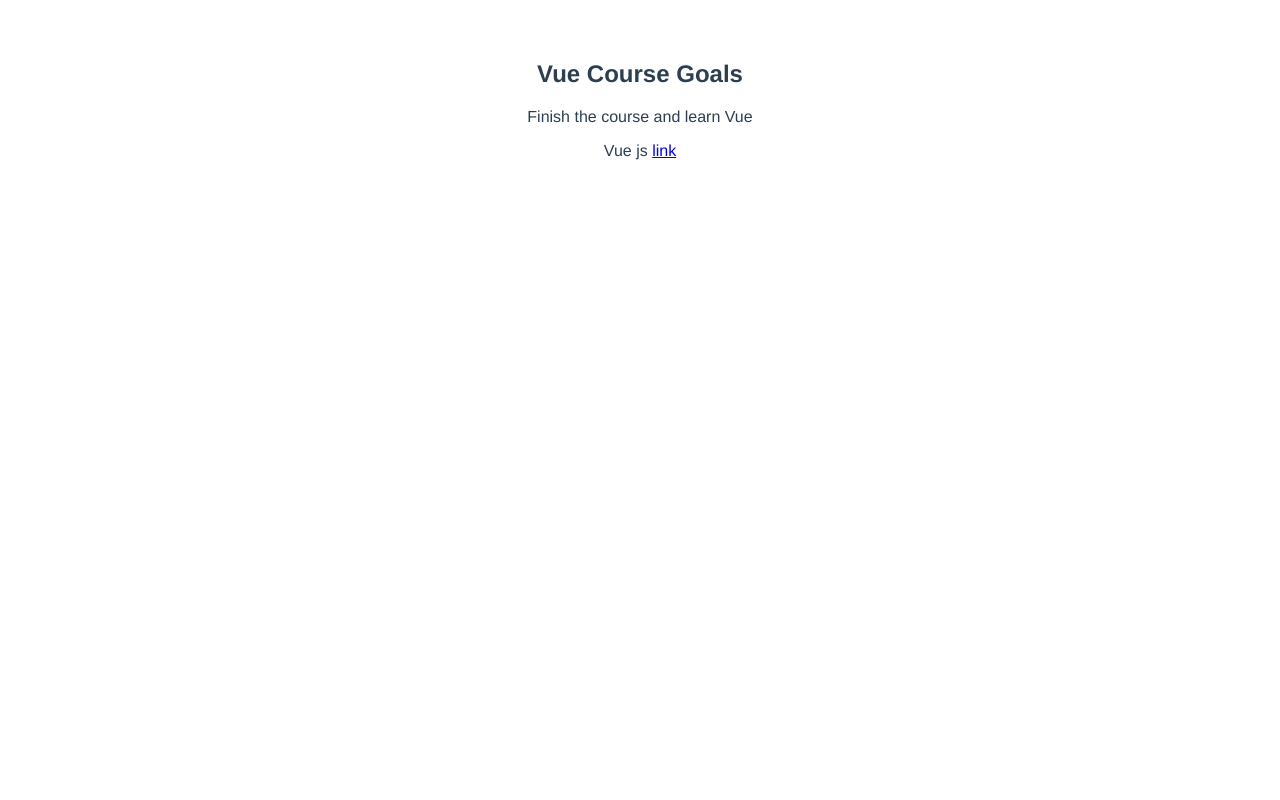
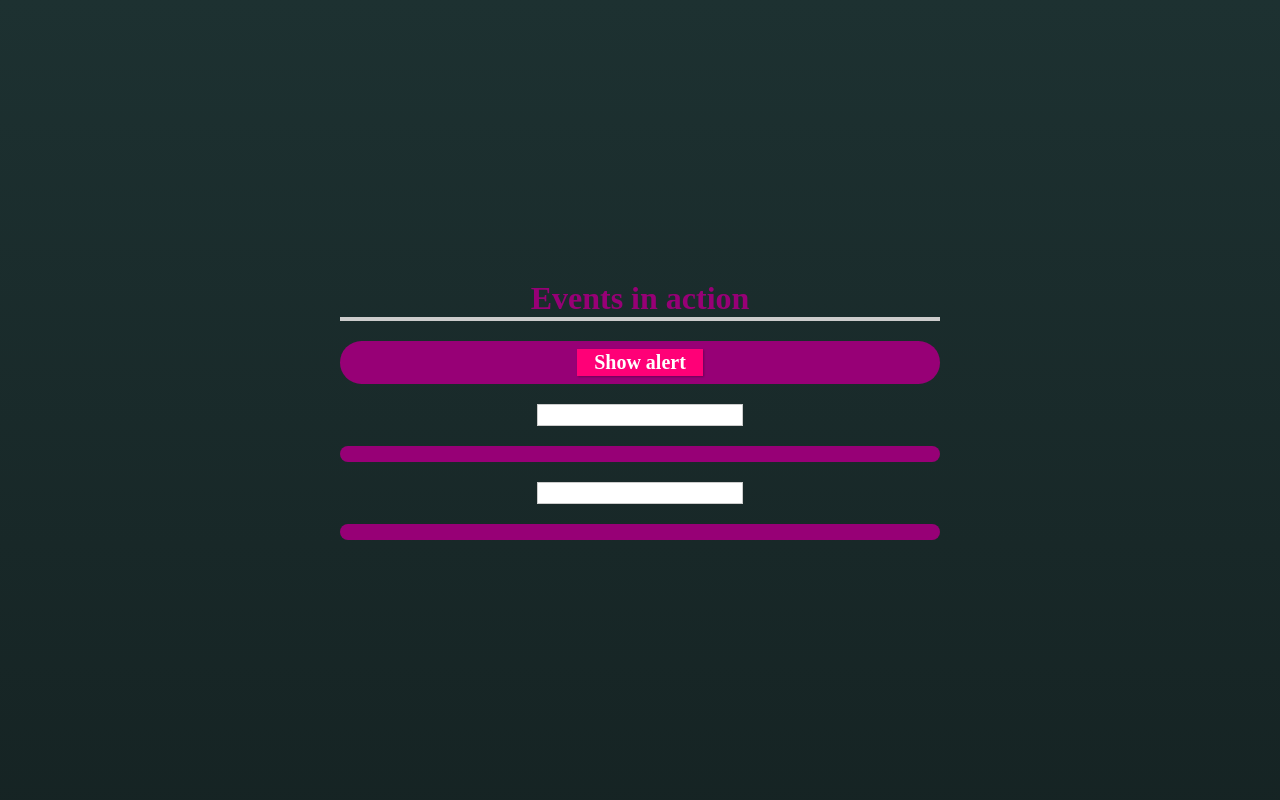
Before and after one commit to seriiserii825/vue-schwarzmuller, a Vue app: page / in a window 1280 px wide. Shown: the top 800 px of the page. Built offline with nearby package versions, Linux system fonts and the light colour scheme.

Commit message:
show alert

```diff
--- a/src/App.vue
+++ b/src/App.vue
@@ -1,27 +1,37 @@
 <template>
-  <div id="app">
-    <app-goals></app-goals>
-  </div>
+    <div id="app">
+        <app-your-name></app-your-name>
+    </div>
 </template>
 
 <script>
-import Goals from './components/Goals.vue';
+import YourName from './components/YourName';
 
 export default {
-  name: 'App',
-  components: {
-    appGoals: Goals
-  }
+    name: 'App',
+    components: {
+        appYourName: YourName
+    }
 }
 </script>
 
 <style>
 #app {
-  font-family: Avenir, Helvetica, Arial, sans-serif;
-  -webkit-font-smoothing: antialiased;
-  -moz-osx-font-smoothing: grayscale;
-  text-align: center;
-  color: #2c3e50;
-  margin-top: 60px;
+    min-height: 900px;
+}
+* {
+    box-sizing: border-box;
+}
+body {
+    height: 100vh;
+    background: linear-gradient(#1d3131, #131f1f);
+}
+img {
+    max-width: 100%;
+}
+ul {
+    margin: 0;
+    padding: 0;
+    list-style-type: none;
 }
 </style>
--- a/src/components/YourName.vue
+++ b/src/components/YourName.vue
@@ -1,15 +1,82 @@
 <template>
-  <div>
-
-  </div>
+    <div class="assignment">
+        <h2>Events in action</h2>
+        <!--        show alert-->
+        <p>
+            <button @click="showAlert">Show alert</button>
+        </p>
+        <input type="text" @input="firstInput = $event.target.value">
+        <p>{{ firstInput }}</p>
+        <input type="text" @keyup.enter="secondInput = $event.target.value">
+        <p>{{ secondInput }}</p>
+    </div>
 </template>
 
 <script>
 export default {
-
+    data() {
+        return {
+            firstInput: '',
+            secondInput: ''
+        }
+    },
+    methods: {
+        showAlert() {
+            alert('show alert')
+        }
+    }
 }
 </script>
 
 <style scoped>
-
+.assignment {
+    margin: 280px auto;
+    max-width: 600px;
+    text-align: center;
+}
+section {
+    box-shadow: 0 2px 8px rgba(0, 0, 0, 0.26);
+    margin: 3rem;
+    border-radius: 10px;
+    padding: 1rem;
+    text-align: center;
+}
+h2 {
+    font-size: 2rem;
+    border-bottom: 4px solid #ccc;
+    color: #970076;
+    margin: 0 0 1rem 0;
+}
+p {
+    font-size: 1.25rem;
+    font-weight: bold;
+    background-color: #970076;
+    padding: 0.5rem;
+    color: white;
+    border-radius: 25px;
+}
+input {
+    font: inherit;
+    border: 1px solid #ccc;
+}
+input:focus {
+    outline: none;
+    border-color: #1b995e;
+    background-color: #d7fdeb;
+}
+button {
+    font: inherit;
+    cursor: pointer;
+    border: 1px solid #f07;
+    background-color: #f07;
+    color: white;
+    padding: 0.05rem 1rem;
+    box-shadow: 1px 1px 2px rgba(0, 0, 0, 0.26);
+}
+button:hover,
+button:active {
+    background-color: #ec3169;
+    border-color: #ec3169;
+    box-shadow: 1px 1px 4px rgba(0, 0, 0, 0.26);
+}
 </style>
```
Also changed, not shown: 1 other file (tests, documents, lock files or other folders).
